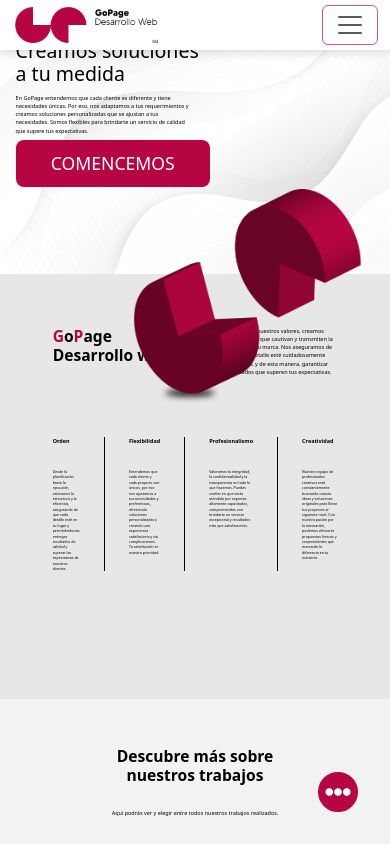
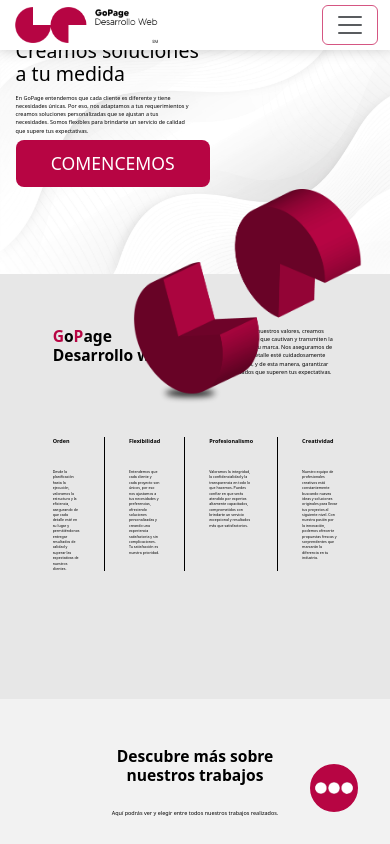
Before and after one commit to dileo24/portafolioGP, a React (Create React App) app in the folder client/: page / in a window 390 px wide. Shown: the top 844 px of the page. Built offline with nearby package versions, Linux system fonts and the light colour scheme.

Commit message:
borde nav item

```diff
--- a/client/src/styles/components/_buttonExt.scss
+++ b/client/src/styles/components/_buttonExt.scss
@@ -69,19 +69,18 @@
 @media only screen and (max-width: 700px) {
   .buttonContainerr {
     .buttonExt {
-      height: 2.5rem;
-      width: 2.5rem;
+      height: 3rem;
+      width: 3rem;
       .icono {
-        height: 2rem;
+        height: 3rem;
       }
     }
     .menu {
       .circle {
-        width: 2.5rem;
         height: 2.5rem;
         opacity: 0.9;
         .icono {
-          height: 2.5rem;
+          height: 3rem;
         }
       }
     }
--- a/client/src/styles/components/_navbar.scss
+++ b/client/src/styles/components/_navbar.scss
@@ -24,7 +24,13 @@
       justify-content: flex-end;
       .nav-link {
         font-size: 1.1vw;
-        padding-right: 1%;
+        margin-right: 1%;
+        transition: all 0.3s;
+      }
+      .nav-link:hover {
+        padding-bottom: 0;
+        color: $magenta;
+        border-bottom: 1px solid $magenta;
       }
     }
   }
```
